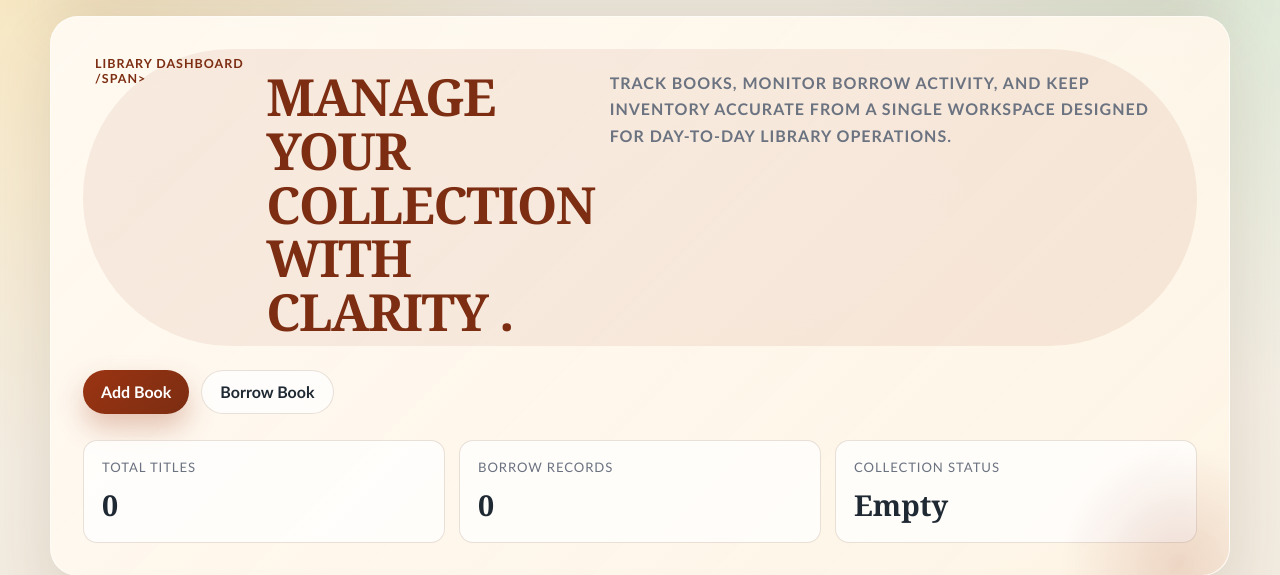
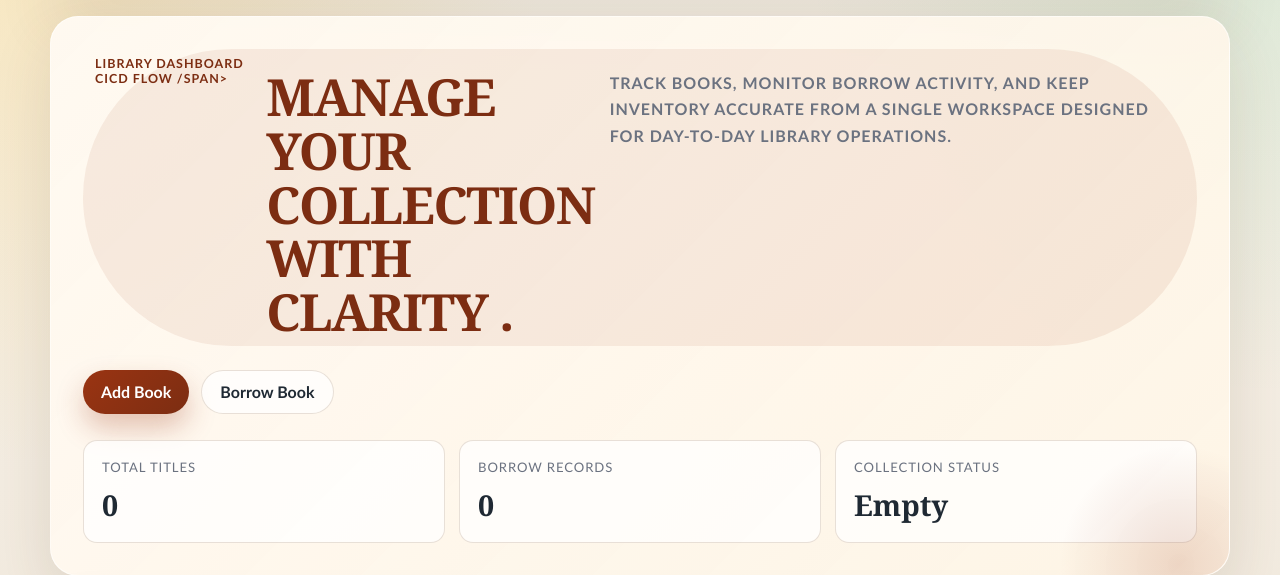
Before and after one commit to akshithpothuganti02-tech/LBS, a Django app: page / in a window 1280 px wide. Shown: the part 81-656 px from the top of the page. Run offline with Django 5.2, Linux system fonts and the light colour scheme; data that the repository does not hold is empty.

Commit message:
cicd flow

```diff
--- a/books/templates/books/book_list.html
+++ b/books/templates/books/book_list.html
@@ -6,7 +6,7 @@
 <section class="hero">
     <div class="hero-top">
         <div>
-            <span class="eyebrow">Library Dashboard  /span>
+            <span class="eyebrow">Library Dashboard    cicd flow /span>
             <h1>Manage your collection with clarity .</h1>
             <p>
                 Track books, monitor borrow activity, and keep inventory accurate from a
```
